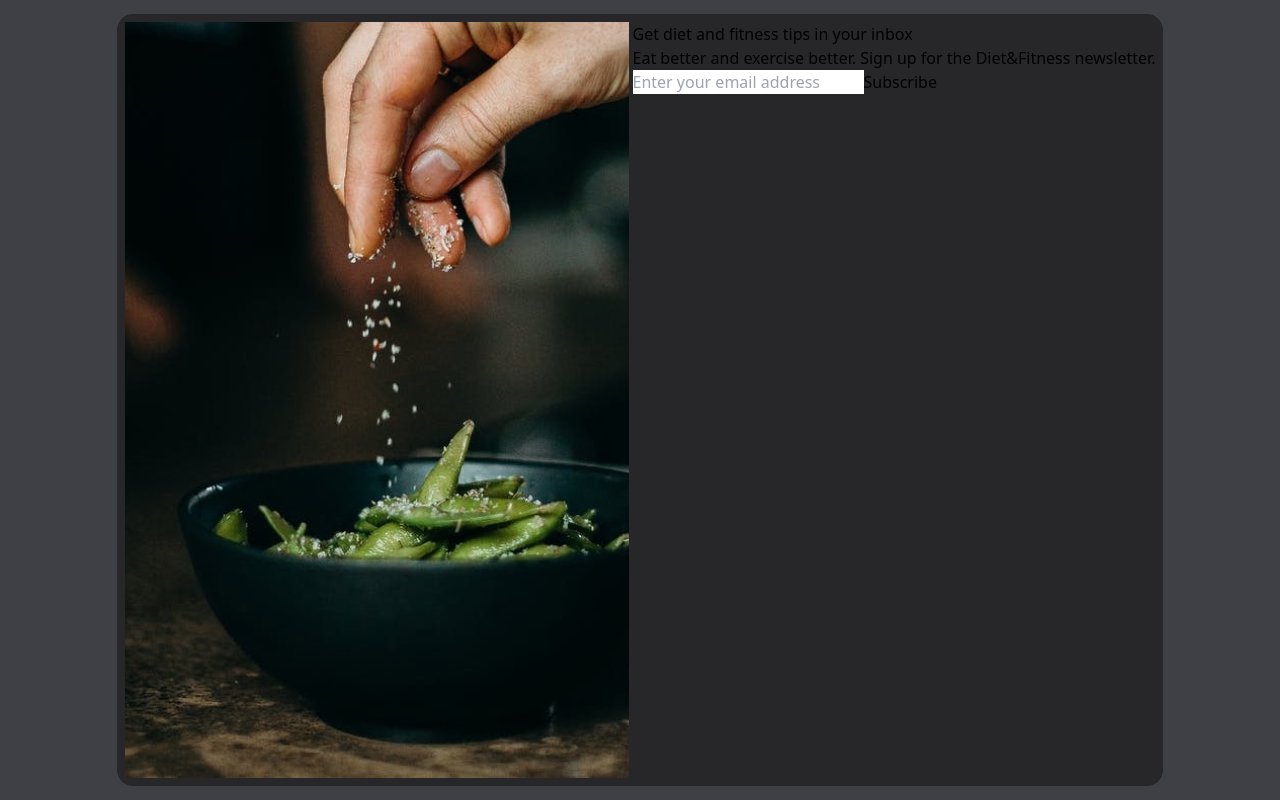
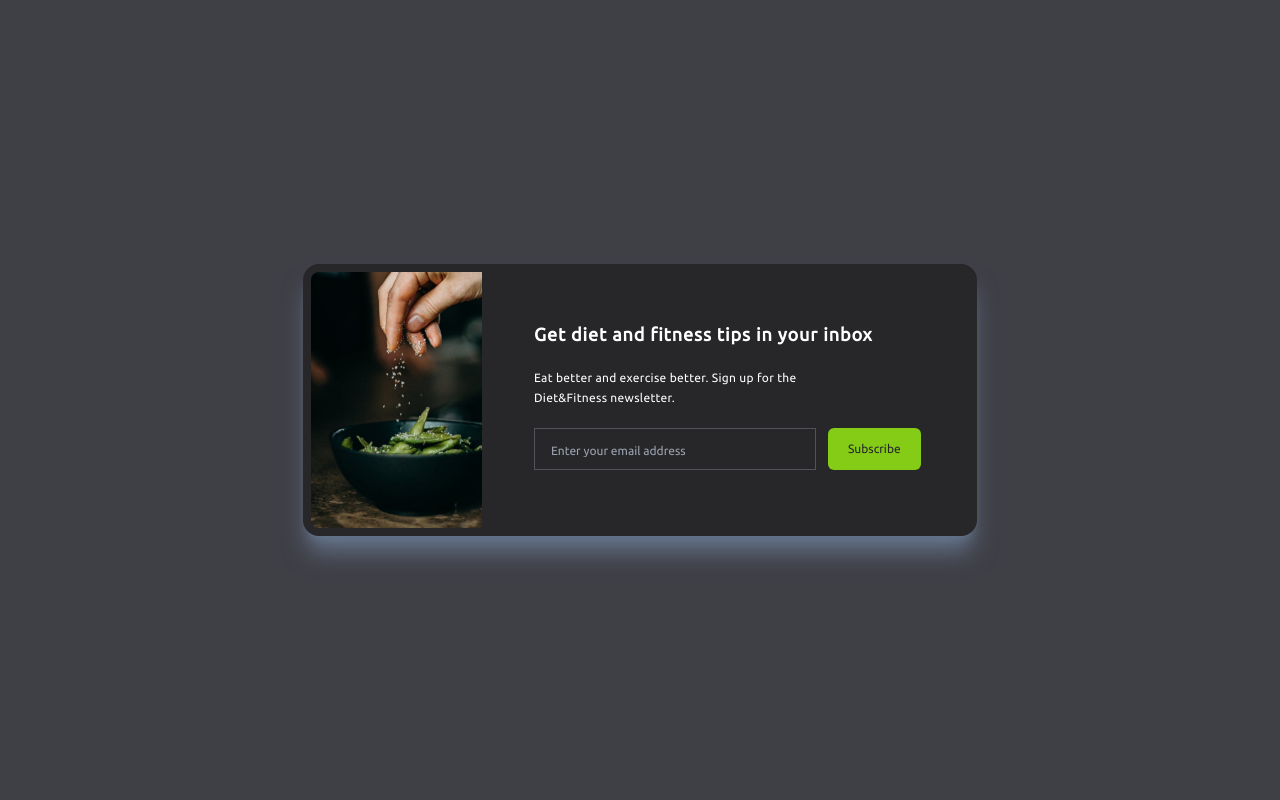
Before and after one commit to Armin-Fullstack/Email-Subscribe, a website: page index.html in a window 1280 px wide. Drawn offline with Linux system fonts and the light colour scheme.

Commit message:
Added the rest of the code

```diff
--- a/index.html
+++ b/index.html
@@ -3,28 +3,31 @@
 <head>
     <meta charset="UTF-8">
     <meta http-equiv="X-UA-Compatible" content="IE=edge">
-    <meta name="viewport" content="width=device-width, initial-scale=1.0">
-    <link rel="stylesheet" href="CSS/style.css">
+        <meta name="viewport" content="width=device-width, initial-scale=1.0">
+        <link rel="preconnect" href="https://fonts.googleapis.com">
+    <link rel="preconnect" href="https://fonts.gstatic.com" crossorigin>
+    <link href="https://fonts.googleapis.com/css2?family=Ubuntu&display=swap" rel="stylesheet">
+        <link rel="stylesheet" href="CSS/style.css">
     <title>Email Subscribe</title>
 </head>
 <body class="bg-zinc-700 flex justify-center items-center h-screen">
 
         <!-- Box Container -->
-        <div class="flex flex-col md:flex-row space-y-1 md:space-y-0 md:space-x-1 bg-zinc-800 p-2 rounded-2xl">
+        <div class="flex flex-col md:flex-row space-y-1 md:space-y-0 md:space-x-1 bg-zinc-800 p-2 mx-6 rounded-2xl shadow-xl shadow-slate-500">
             <!-- Image -->
-            <div>
-                <img src="images/image.jpg" alt="diet">
-            </div>
+
+                <img src="images/image.jpg" alt="diet" class="h-80 md:h-64 rounded-lg md:rounded-l-lg md:rounded-none hover:rounded-lg transform hover:scale-105 duration-200 w-full">
+
 
             <!-- Content -->
-            <div>
-                <h1>Get diet and fitness tips in your inbox</h1>
-                <p>Eat better and exercise better. Sign up for the Diet&Fitness newsletter.</p>
+            <div class="text-center md:text-left text-white p-6 md:p-12 space-y-5">
+                <h1 class="font-extrabold text-lg tracking-wider">Get diet and fitness tips in your inbox</h1>
+                <p class="text-xs max-w-xs leading-5 tracking-wide">Eat better and exercise better. Sign up for the Diet&Fitness newsletter.</p>
 
                 <!-- Input & Submit button container -->
-                <div class="flex flex-col md:flex-row">
-                    <input type="email" placeholder="Enter your email address">
-                    <button>Subscribe</button>
+                <div class="flex flex-col md:flex-row space-y-4         md:space-y-0 md:space-x-3">
+                    <input type="email" placeholder="Enter your email address" class="outline-none p-2 px-4 bg-zinc-800 text-center placeholder:text-xs placeholder:text-center md:placeholder:text-left md:text-left border border-zinc-600">
+                    <button class="bg-lime-500 px-5 py-3 rounded-md text-xs text-zinc-800 hover:text-white hover:bg-lime-700 duration-500">Subscribe</button>
                 </div>
             </div>
 
--- a/tailwind.config.js
+++ b/tailwind.config.js
@@ -2,7 +2,11 @@
 module.exports = {
   content: ["./**/*.{html,js}"],
   theme: {
-    extend: {},
+    extend: {
+      fontFamily: {
+        sans: ["Ubuntu" , "sans-serif"]
+      }
+    },
   },
   plugins: [],
 }
```
Also changed, not shown: CSS/style.css.
